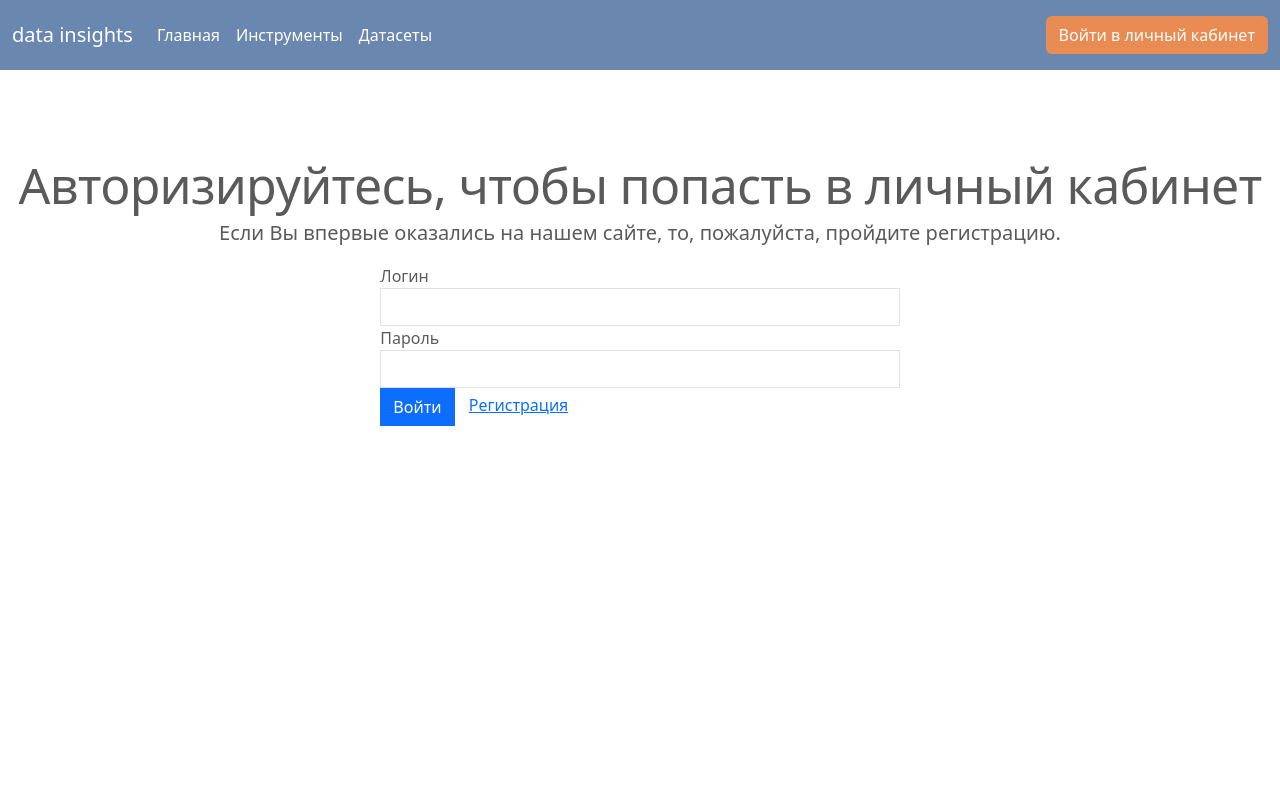
After one commit to daarra/-ourse-project, a PHP site: page /signup.php in a window 1280 px wide. The commit adds this page. Run offline with PHP 8.4, Linux system fonts and the light colour scheme.

Commit message:
Добавлены авторизация и регистрация.

```diff
--- /dev/null
+++ b/connectdb.php
@@ -0,0 +1,4 @@
+<?php
+$connect = mysqli_connect("localhost", "root", "", "lab_19-12");
+mysqli_set_charset($connect, "utf8");
+?>
--- /dev/null
+++ b/session.php
@@ -0,0 +1,4 @@
+<?php
+session_start();
+$session_user = (isset($_SESSION["user"])) ? $_SESSION["user"] : false;
+?>
--- /dev/null
+++ b/signup.php
@@ -0,0 +1,127 @@
+<!doctype html>
+<html lang="ru">
+  <head>
+    <meta charset="utf-8">
+    <meta name="viewport" content="width=device-width, initial-scale=1">
+    <meta name="description" content="Инструменты для обработки и анализа многомерных данных.">
+    <title>Инструменты для анализа данных</title>
+
+    <link href="https://cdn.jsdelivr.net/npm/bootstrap@5.3.2/dist/css/bootstrap.min.css" rel="stylesheet" integrity="sha384-T3c6CoIi6uLrA9TneNEoa7RxnatzjcDSCmG1MXxSR1GAsXEV/Dwwykc2MPK8M2HN" crossorigin="anonymous">
+    <script src="https://cdn.jsdelivr.net/npm/bootstrap@5.3.2/dist/js/bootstrap.bundle.min.js" integrity="sha384-C6RzsynM9kWDrMNeT87bh95OGNyZPhcTNXj1NW7RuBCsyN/o0jlpcV8Qyq46cDfL" crossorigin="anonymous"></script>
+    <link href="styles.css" rel="stylesheet">
+  </head>
+  <body>
+
+<header>
+<nav class="navbar navbar-expand-xl navbar-dark fixed-top custom-bg-color custom-navbar">
+    <div class="container-fluid">
+      <a class="navbar-brand" href="#">data insights</a>
+      <button class="navbar-toggler" type="button" data-bs-toggle="collapse" data-bs-target="#navbarCollapse" aria-controls="navbarCollapse" aria-expanded="false" aria-label="Переключить навигацию">
+        <span class="navbar-toggler-icon"></span>
+      </button>
+      <div class="collapse navbar-collapse" id="navbarCollapse">
+        <ul class="navbar-nav me-auto mb-2 mb-md-0">
+          <li class="nav-item">
+            <a class="nav-link active" aria-current="page" href="#">Главная</a>
+          </li>
+          <li class="nav-item">
+            <a class="nav-link active" aria-current="page" href="#">Инструменты</a>
+          </li>
+          <li class="nav-item">
+            <a class="nav-link active" aria-current="page" href="#">Датасеты</a>
+          </li>
+        </ul>
+        <form class="d-flex">
+          <?php
+          session_start();
+          if (!empty($_SESSION['a'])) {
+          ?>
+          <a href="profile.php"><button class="btn btn-custom" type="button">Личный кабинет</button></a>
+          <?php
+          } else {
+           ?>
+          <a href="signup.php"><button class="btn btn-custom" type="button">Войти в личный кабинет</button></a>
+        <?php
+        }
+        ?>
+      </form>
+      </div>
+    </div>
+  </nav>
+</header>
+
+<div class="text-center">
+  <h2 class="featurette-heading">Авторизируйтесь, чтобы попасть в личный кабинет</h2>
+  <p class="lead">Если Вы впервые оказались на нашем сайте, то, пожалуйста, пройдите регистрацию.</p>
+</div>
+
+  <div class="row justify-content-center">
+    <div class="col-lg-5">
+      <form method="POST" action="auth.php">
+        <div class="form-group">
+          <label for="login">Логин</label>
+          <input type="text" class="form-control" id="login" name="login" style="border-radius: 0;">
+        </div>
+
+        <div class="form-group">
+          <label for="password">Пароль</label>
+          <input type="password" class="form-control" id="password" name="password" style="border-radius: 0;">
+        </div>
+
+        <div>
+          <button type="submit" class="btn btn-primary" style="border-radius: 0;">Войти</button>
+          <a href="signup.php" style="margin-left: 10px;">Регистрация</a>
+        </div>
+      </form>
+    </div>
+  </div>
+</div>
+
+
+
+<?php
+require("connectdb.php");
+//require("session.php");
+
+if (!empty($_POST)) {
+    $result = mysqli_query($connect, "SELECT * FROM users WHERE login=\"" . $_POST['login'] . "\"");
+    //echo mysqli_num_rows($result);
+    if (mysqli_num_rows($result) == 0) {
+        mysqli_query(
+            $connect,
+            "INSERT INTO users (name, login, password) VALUES (
+            \"" . $_POST["name"] . "\",
+            \"" . $_POST["login"] . "\",
+            \"" . md5($_POST["password"]) . "\"
+            )"
+        );
+    }
+    $results = mysqli_query($connect, "SELECT * FROM users WHERE login=\"" . $_POST['login'] . "\"");
+    session_start();
+    $_SESSION["user"] = mysqli_fetch_assoc($results);
+
+    header("Location: user.php?id=" . $_SESSION["user"]["id"]);
+}
+
+$title = "Регистрация";
+$content = "
+<form method=\"POST\">
+  <div class=\"form-group\">
+    <label for=\"name\">ФИО</label>
+    <input type=\"text\" class=\"form-control\" id=\"name\" name=\"name\">
+  </div>
+
+  <div class=\"form-group\">
+    <label for=\"login\">Логин</label>
+    <input type=\"text\" class=\"form-control\" id=\"login\" name=\"login\">
+  </div>
+
+  <div class=\"form-group\">
+    <label for=\"password\">Пароль</label>
+    <input type=\"password\" class=\"form-control\" id=\"password\" name=\"password\">
+  </div>
+
+  <button type=\"submit\" class=\"btn btn-primary\">Регистрация</button>
+</form>
+";
+?>
```
Also changed, not shown: auth.php (added, +22 -0 lines), index.php (+13 -3 lines), user.php (added, +44 -0 lines).
